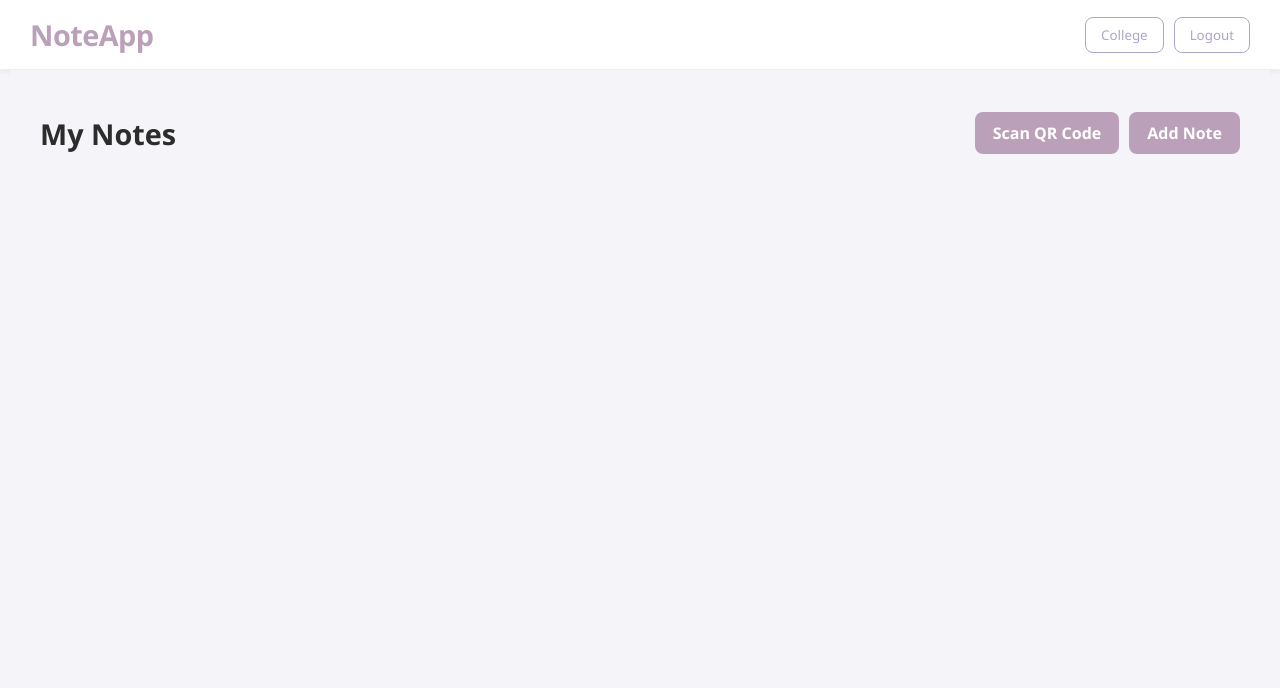
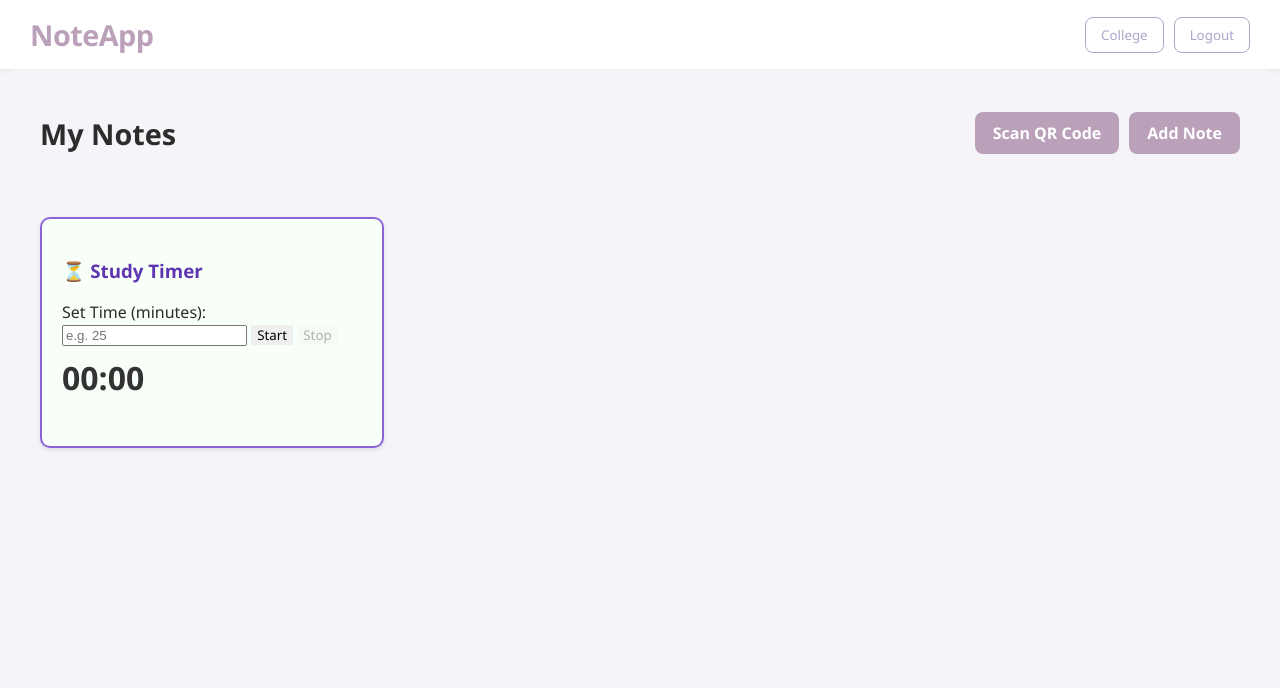
Before and after one commit to kaviyashreeravikumar633-stack/note_app2, a Flask app: page /dashboardstud/ in a window 1280 px wide. Shown: the top 688 px of the page. Run offline with Flask 3, Linux system fonts and the light colour scheme; a user stored in the database is signed in; data comes from the database, SQL or seed files in the repository.

Commit message:
timer added

```diff
--- a/static/css/style.css
+++ b/static/css/style.css
@@ -1164,3 +1164,22 @@ select:focus {
     background-color: var(--color-card-background);
     border-radius: 10px;
 }
+.study-timer {
+    margin-top: 20px;
+    padding: 20px;
+    border: 2px solid #8A64D8;
+    border-radius: 10px;
+    width: 300px;
+    background: #f8fff8;
+    box-shadow: 0 2px 5px rgba(0,0,0,0.1);
+}
+
+.study-timer h3 {
+    color: #5e35b1;
+}
+
+#countdownDisplay {
+    font-size: 2em;
+    color: #333;
+    margin-top: 10px;
+}
--- a/templates/dashboardstudent.html
+++ b/templates/dashboardstudent.html
@@ -31,6 +31,9 @@
                     <button class="cta-button add-note-button"> Add Note</button>
                 </a>
             </div>
+
+
+
         </div>
 
         <ul class="notes-grid">
@@ -55,6 +58,72 @@
                 </li>
             {% endfor %}
         </ul>
+        <div class="study-timer">
+            <h3>⏳ Study Timer</h3>
+
+            <label for="timeInput">Set Time (minutes):</label>
+            <input type="number" id="timeInput" min="1" placeholder="e.g. 25">
+
+            <button id="startTimerBtn">Start</button>
+            <button id="stopTimerBtn" disabled>Stop</button>
+
+            <h2 id="countdownDisplay">00:00</h2>
+            <audio id="timerSound" src="{{ url_for('static', filename='sounds/alert.mp3') }}"></audio>
+
+        </div>
+
+        <script>
+        let timerInterval;
+        let remainingSeconds = 0;
+        const timerSound = document.getElementById("timerSound");
+
+        // Allow sound to play later by unlocking it when user first interacts
+        document.getElementById("startTimerBtn").addEventListener("click", () => {
+            const minutes = parseInt(document.getElementById("timeInput").value);
+            if (isNaN(minutes) || minutes <= 0) {
+                alert("Please enter a valid number of minutes.");
+                return;
+            }
+
+            // Unlock the sound on user action
+            timerSound.play().then(() => {
+                timerSound.pause();
+                timerSound.currentTime = 0;
+            }).catch(err => console.log("Autoplay unlock attempt:", err));
+
+            remainingSeconds = minutes * 60;
+            document.getElementById("startTimerBtn").disabled = true;
+            document.getElementById("stopTimerBtn").disabled = false;
+
+            updateDisplay();
+
+            timerInterval = setInterval(() => {
+                remainingSeconds--;
+                updateDisplay();
+
+                if (remainingSeconds <= 0) {
+                    clearInterval(timerInterval);
+                    timerSound.play(); // Now this will work
+                    alert("⏰ Time’s up! Take a short break.");
+                    document.getElementById("startTimerBtn").disabled = false;
+                    document.getElementById("stopTimerBtn").disabled = true;
+                }
+            }, 1000);
+        });
+
+        function updateDisplay() {
+            const minutes = String(Math.floor(remainingSeconds / 60)).padStart(2, '0');
+            const seconds = String(remainingSeconds % 60).padStart(2, '0');
+            document.getElementById("countdownDisplay").textContent = `${minutes}:${seconds}`;
+        }
+
+        document.getElementById("stopTimerBtn").addEventListener("click", () => {
+            clearInterval(timerInterval);
+            document.getElementById("startTimerBtn").disabled = false;
+            document.getElementById("stopTimerBtn").disabled = true;
+        });
+        </script>
+
     </div>
   </body>
 </html>
```
